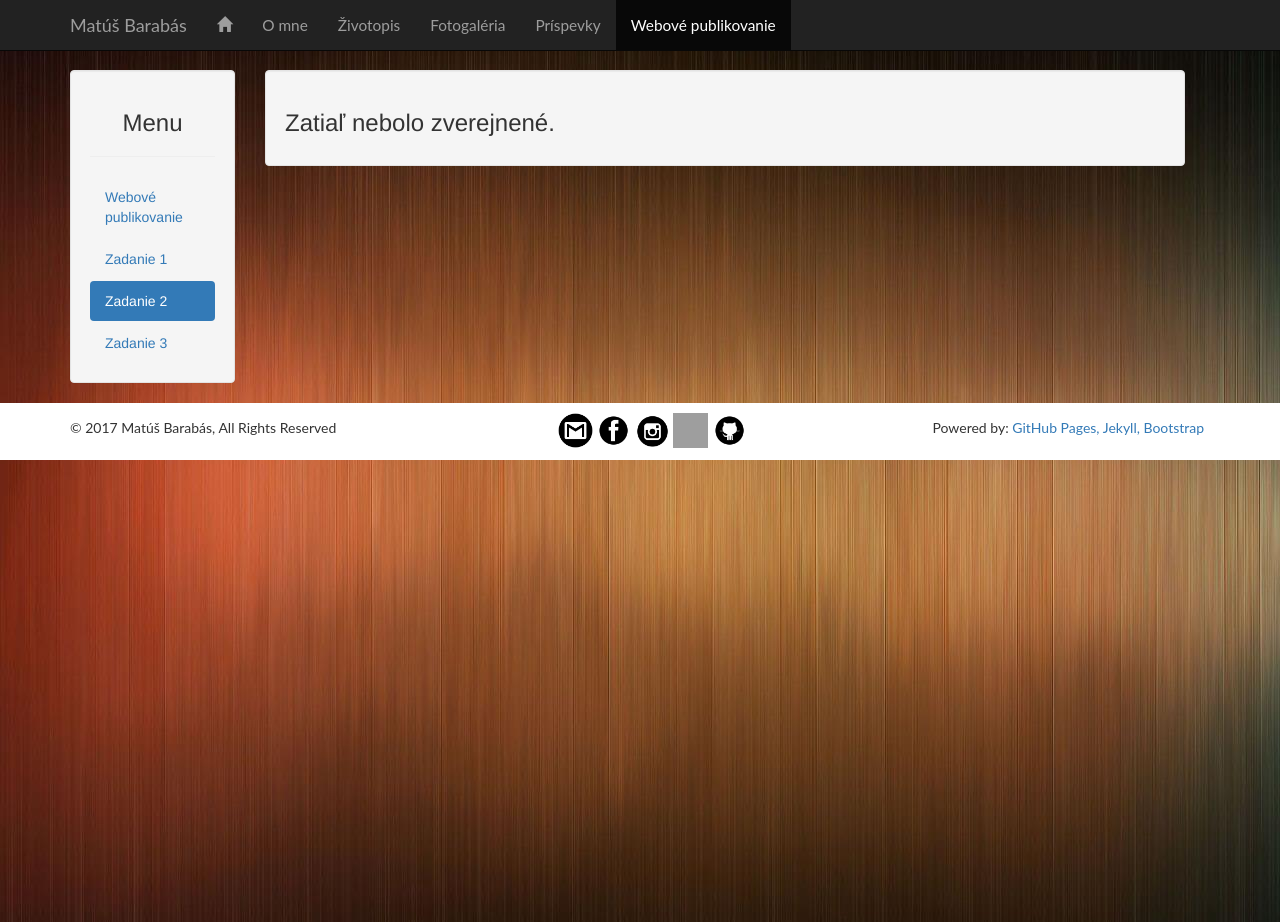
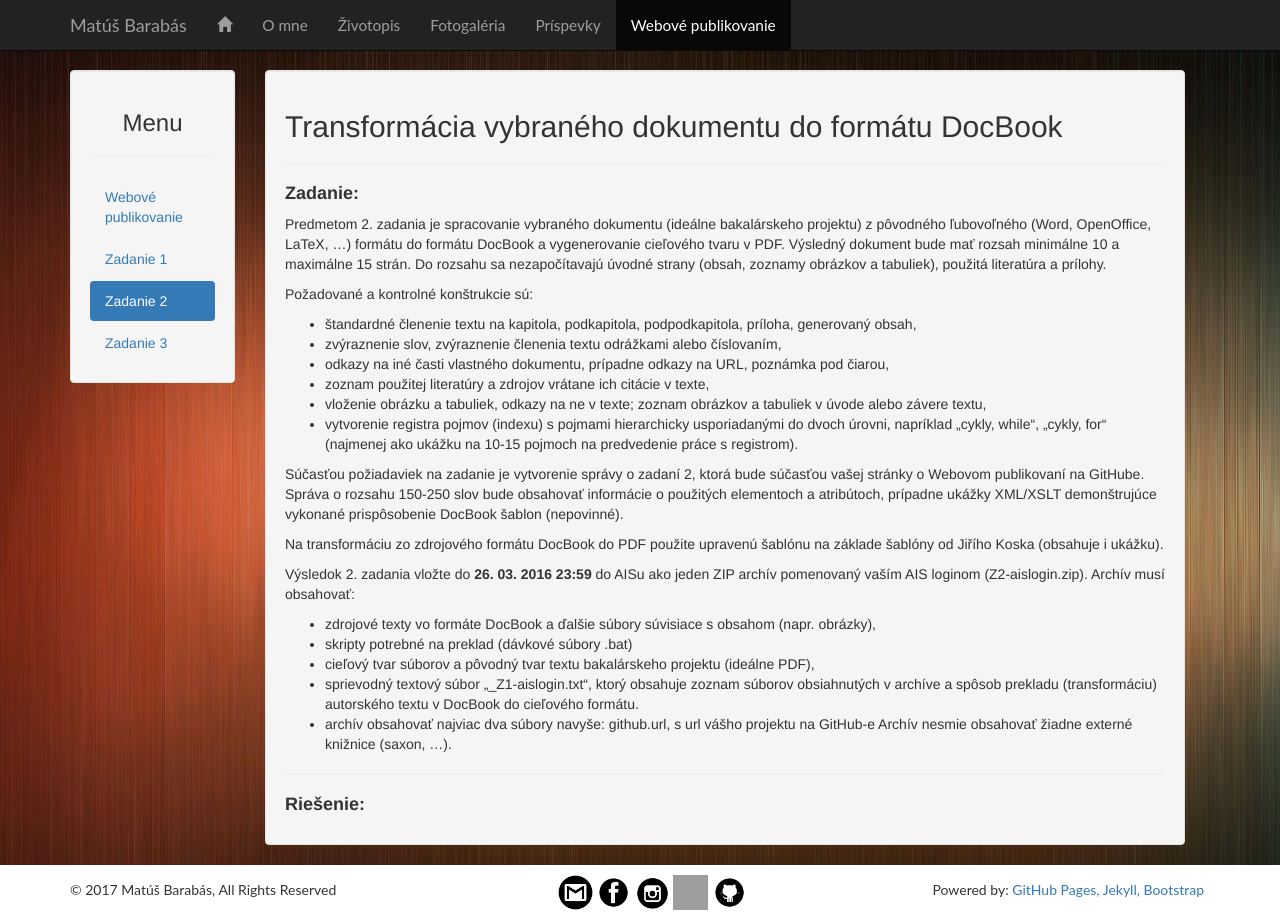
Before and after one commit to matusbarabas/matusbarabas.github.io, a Jekyll site: the page built from wp/zadanie2/index.md, in a window 1280 px wide and 922 px high. Built offline with Jekyll 4.4.1, drawn with Linux system fonts in a browser that asks for light colours; nearby versions of some CDN libraries; grey boxes are pictures that could not be loaded.

Commit message:
Add assignment 2

```diff
--- a/wp/zadanie2/index.md
+++ b/wp/zadanie2/index.md
@@ -5,4 +5,37 @@
 wp_selected: zadanie2
 ---
 
-### Zatiaľ nebolo zverejnené.
+## Transformácia vybraného dokumentu do formátu DocBook
+
+---
+
+#### **Zadanie:**
+
+Predmetom 2. zadania je spracovanie vybraného dokumentu (ideálne bakalárskeho projektu) z pôvodného ľubovoľného (Word, OpenOffice, LaTeX, …) formátu do formátu DocBook a vygenerovanie cieľového tvaru v PDF. Výsledný dokument bude mať rozsah minimálne 10 a maximálne 15 strán. Do rozsahu sa nezapočítavajú úvodné strany (obsah, zoznamy obrázkov a tabuliek), použitá literatúra a prílohy.
+
+Požadované a kontrolné konštrukcie sú:
+
+* štandardné členenie textu na kapitola, podkapitola, podpodkapitola, príloha, generovaný obsah,
+* zvýraznenie slov, zvýraznenie členenia textu odrážkami alebo číslovaním,
+* odkazy na iné časti vlastného dokumentu, prípadne odkazy na URL,
+poznámka pod čiarou,
+* zoznam použitej literatúry a zdrojov vrátane ich citácie v texte,
+* vloženie obrázku a tabuliek, odkazy na ne v texte; zoznam obrázkov a tabuliek v úvode alebo závere textu,
+* vytvorenie registra pojmov (indexu) s pojmami hierarchicky usporiadanými do dvoch úrovni, napríklad „cykly, while“, „cykly, for“ (najmenej ako ukážku na 10-15 pojmoch na predvedenie práce s registrom).
+
+Súčasťou požiadaviek na zadanie je vytvorenie správy o zadaní 2, ktorá bude súčasťou vašej stránky o Webovom publikovaní na GitHube. Správa o rozsahu 150-250 slov bude obsahovať informácie o použitých elementoch a atribútoch, prípadne ukážky XML/XSLT demonštrujúce vykonané prispôsobenie DocBook šablon (nepovinné).
+
+Na transformáciu zo zdrojového formátu DocBook do PDF použite upravenú šablónu na základe šablóny od Jiřího Koska (obsahuje i ukážku).
+
+Výsledok 2. zadania vložte do **26. 03. 2016 23:59** do AISu ako jeden ZIP archív pomenovaný vaším AIS loginom (Z2-aislogin.zip). Archív musí obsahovať:
+
+* zdrojové texty vo formáte DocBook a ďalšie súbory súvisiace s obsahom (napr. obrázky),
+* skripty potrebné na preklad (dávkové súbory .bat)
+* cieľový tvar súborov a pôvodný tvar textu bakalárskeho projektu (ideálne PDF),
+* sprievodný textový súbor „_Z1-aislogin.txt“, ktorý obsahuje zoznam súborov obsiahnutých v archíve a spôsob prekladu (transformáciu) autorského textu v DocBook do cieľového formátu.
+* archív obsahovať najviac dva súbory navyše: github.url, s url vášho projektu na GitHub-e
+Archív nesmie obsahovať žiadne externé knižnice (saxon, …).
+
+---
+
+#### **Riešenie:**
```
